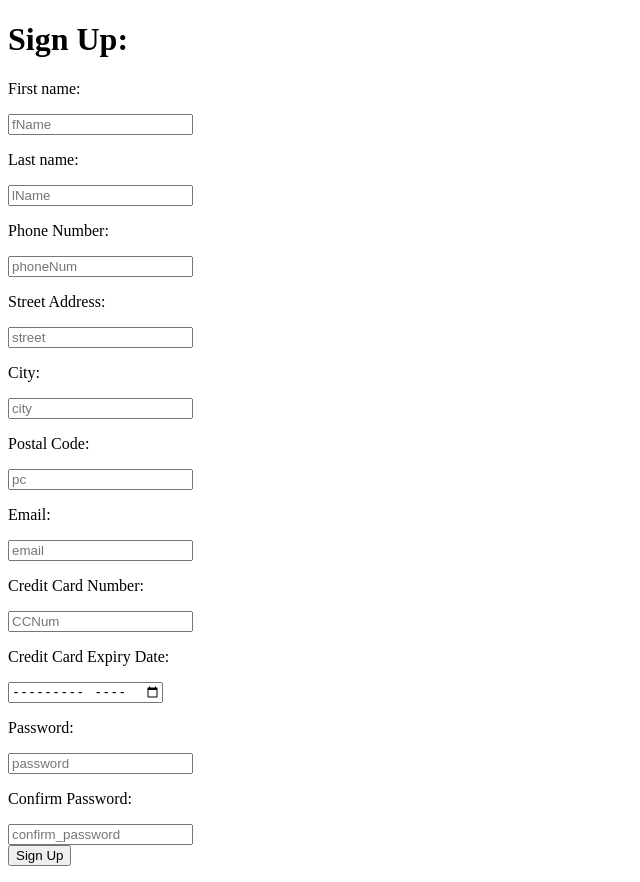
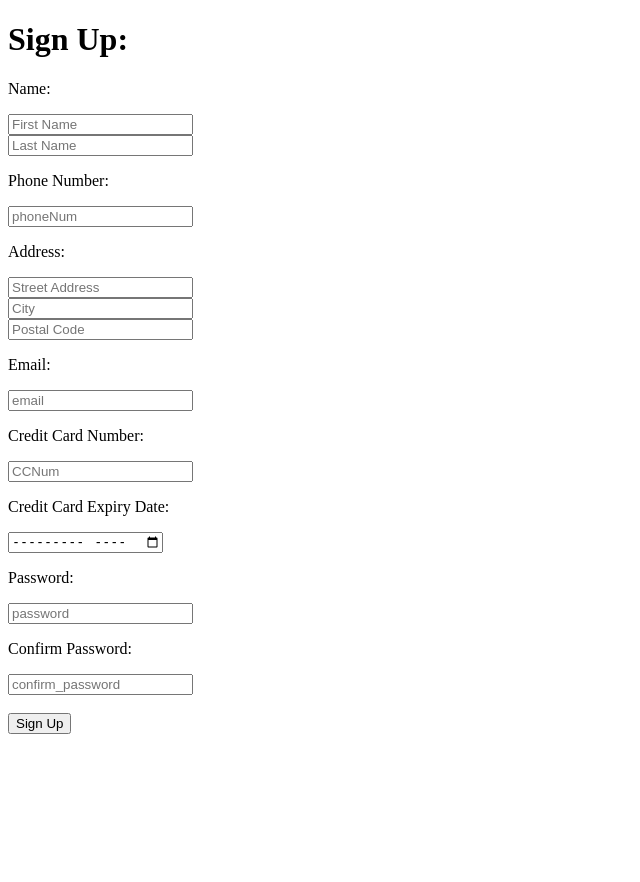
Before and after one commit to AvryH/CISC332Assignment, a PHP site: page /signUp.php in a window 1280 px wide. Shown: the whole page, without its empty margins (0-640 px from the left). After the commit the page ends 734 px from the top, so only its background shows below. Run offline with PHP 8.4, Linux system fonts and the light colour scheme.

Commit message:
SignUp changes

```diff
--- a/signUp.php
+++ b/signUp.php
@@ -55,18 +55,15 @@
 		<h1>Sign Up:</h1>
 
 		<form method="POST">
-			<p>First name:<p>
-			<input name="fName" type="text" placeholder="fName" required></input><br>
-			<p>Last name: <p>
-			<input name="lName" type="text" placeholder="lName" required></input><br>
+			<p>Name:<p>
+			<input name="fName" type="text" placeholder="First Name" required></input><br>
+			<input name="lName" type="text" placeholder="Last Name" required></input><br>
 			<p>Phone Number:<p>
 			<input name="phoneNum" type="tel" placeholder="phoneNum" required></input><br>
-			<p>Street Address:<p>
-			<input name="street" type="text" placeholder="street" required></input><br>
-			<p>City:<p>
-			<input name="city" type="text" placeholder="city" required></input><br>
-			<p>Postal Code:<p>
-			<input name="pc" type="text" placeholder="pc" required></input><br>
+			<p>Address:<p>
+			<input name="street" type="text" placeholder="Street Address" required></input><br>
+			<input name="city" type="text" placeholder="City" required></input><br>
+			<input name="pc" type="text" placeholder="Postal Code" required></input><br>
 			<p>Email:<p>
 			<input name="email" type="email" placeholder="email" required></input><br>
 			<p>Credit Card Number:<p>
@@ -76,7 +73,7 @@
 			<p>Password:<p>
 			<input name="password" type="password" placeholder="password" required onkeyup='check();'></input><br>
 			<p>Confirm Password:<p>
-			<input name="confirm_password" type="password" placeholder="confirm_password" required onkeyup='check();'></input><br>
+			<input name="confirm_password" type="password" placeholder="confirm_password" required onkeyup='check();'></input><br><br>
 			<input type="submit" value="Sign Up"></input><br>
 		</form>
 	</body>
```
